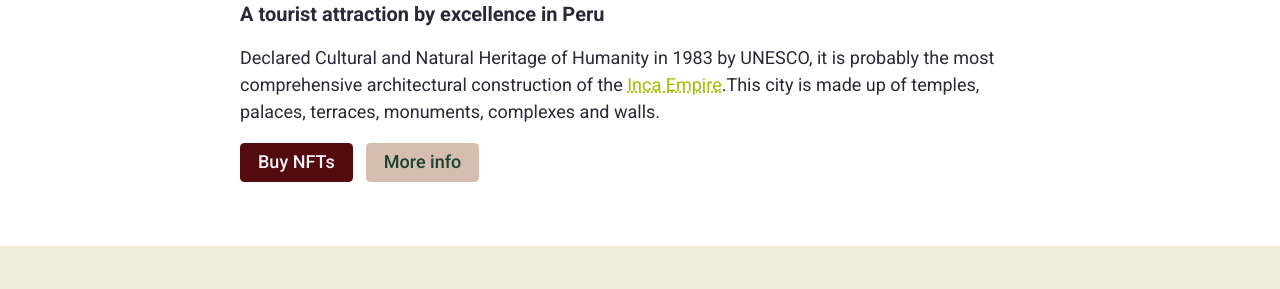
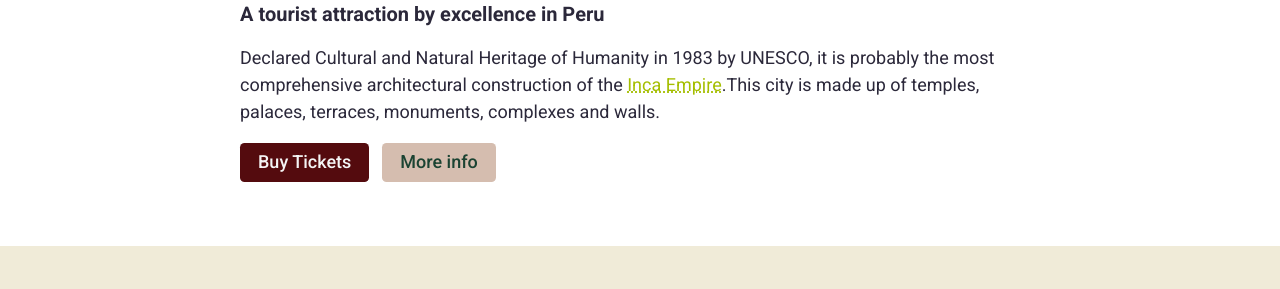
Before and after one commit to rbliz/Responsive-Design-Website-Front-End-Project, a website built with Vite: page index.html in a window 1280 px wide. Shown: the part 767-1056 px from the top of the page. Built offline with nearby package versions, Linux system fonts and the light colour scheme.

Commit message:
btn update

```diff
--- a/index.html
+++ b/index.html
@@ -33,7 +33,7 @@
 				<img  src="https://images.unsplash.com/photo-1591323531557-6d650aa9afe8?auto=format&fit=crop&q=60&w=600&ixlib=rb-4.0.3&ixid=M3wxMjA3fDB8MHxzZWFyY2h8MjV8fG1hY2h1cGljaHV8ZW58MHx8MHx8fDA%3D" alt="Purple and silver sneakers" class="main-image">
 				<h3>A tourist attraction by excellence in Peru</h3>
 				<p>Declared Cultural and Natural Heritage of Humanity in 1983 by UNESCO, it is probably the most comprehensive architectural construction of the <a href="#">Inca Empire</a>.This city is made up of temples, palaces, terraces, monuments, complexes and walls.</p>
-				<a href="#" class="btn btn-dark">Buy NFTs</a>
+				<a href="#" class="btn btn-dark">Buy Tickets</a>
 				<a href="#" class="btn btn-mid">More info</a>
 			</div>
 		</section>
```
